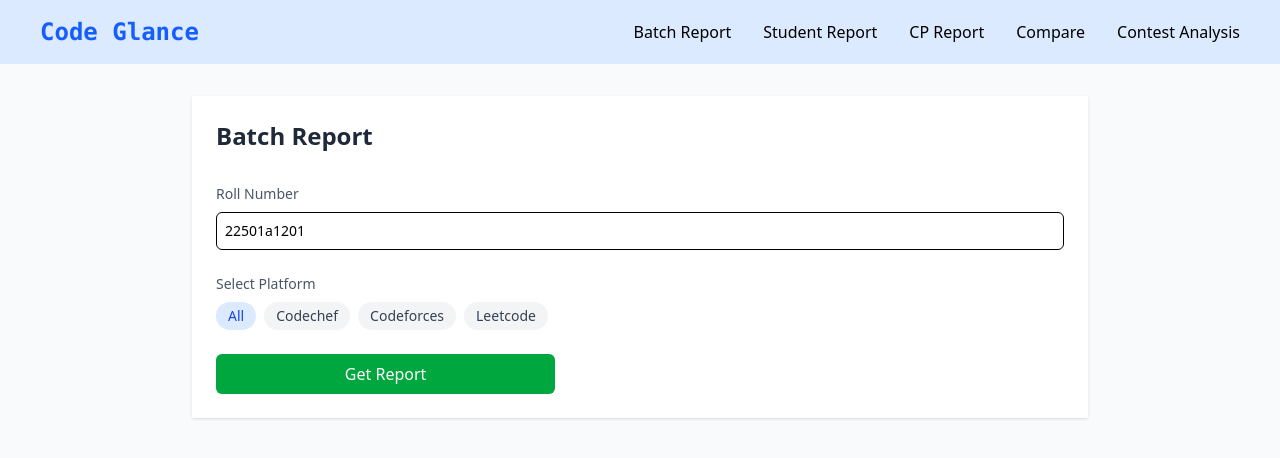
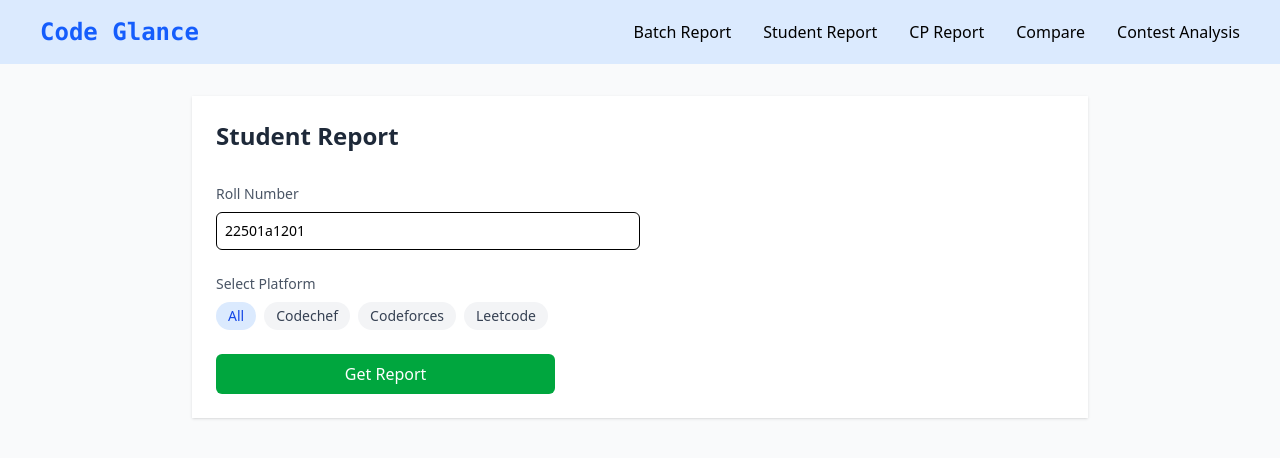
Before and after one commit to DevendraChakrieswar/Cp-tracker, a React (Vite) app in the folder cp-tracker/: page /student-report in a window 1280 px wide. Shown: the top 458 px of the page. Built offline with nearby package versions, Linux system fonts and the light colour scheme; no server answers.

Commit message:
changed name form batch report to student report

```diff
--- a/cp-tracker/src/pages/StudentReport.jsx
+++ b/cp-tracker/src/pages/StudentReport.jsx
@@ -84,7 +84,7 @@ const BatchReport = ({ batchData, isFetched }) => {
     <div className="min-h-screen bg-gray-50 p-8">
       <form onSubmit={handleSubmit}>
         <div className="mx-auto max-w-4xl bg-white p-6 shadow-sm">
-          <h1 className="mb-8 text-2xl font-bold text-gray-800">Batch Report</h1>
+          <h1 className="mb-8 text-2xl font-bold text-gray-800">Student Report</h1>
 
           <div className="mb-6">
             <label className="mb-2 block text-sm font-medium text-gray-600">
@@ -94,7 +94,7 @@ const BatchReport = ({ batchData, isFetched }) => {
               type="text"
               value={rollNo}
               onChange={(e) => setRollNo(e.target.value)}
-              className="rounded-md border p-2 text-sm w-full"
+              className="rounded-md border p-2 text-sm w-[50%]"
               placeholder="Enter Roll Number"
             />
           </div>
```
